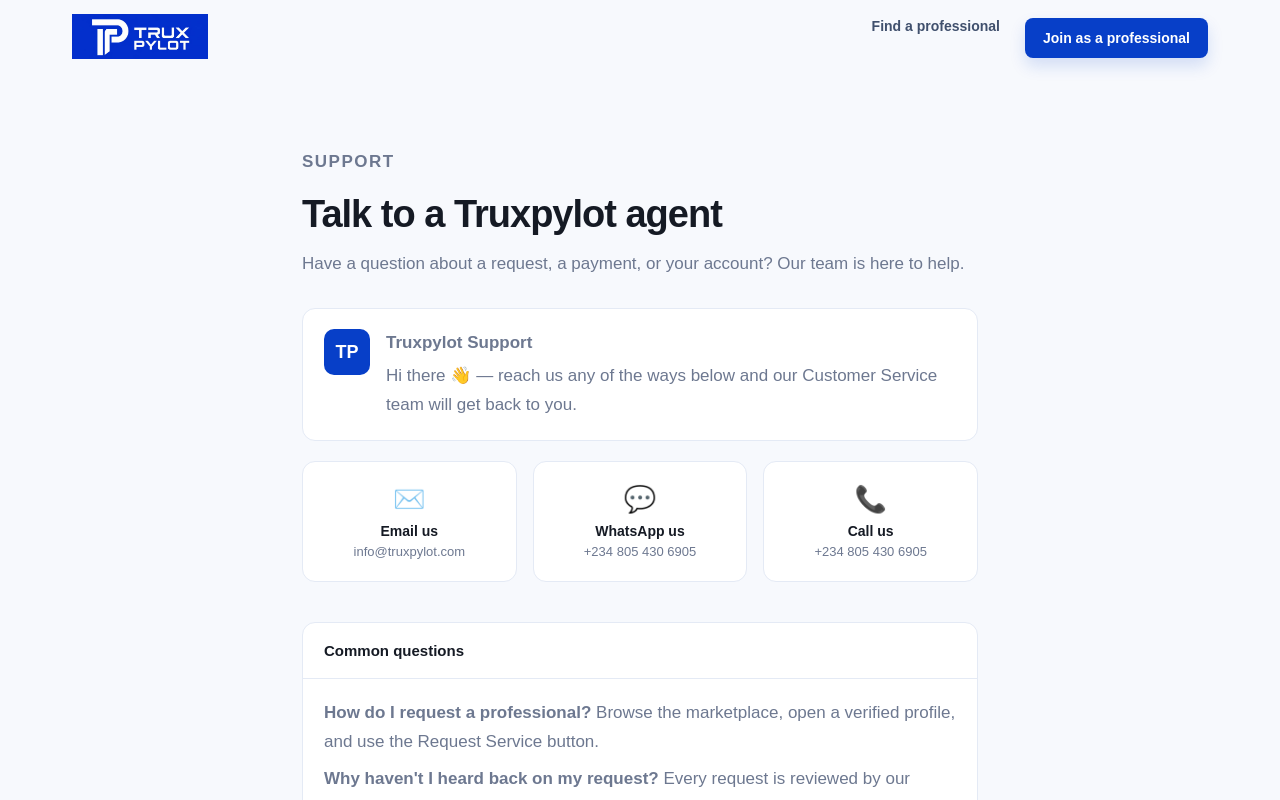
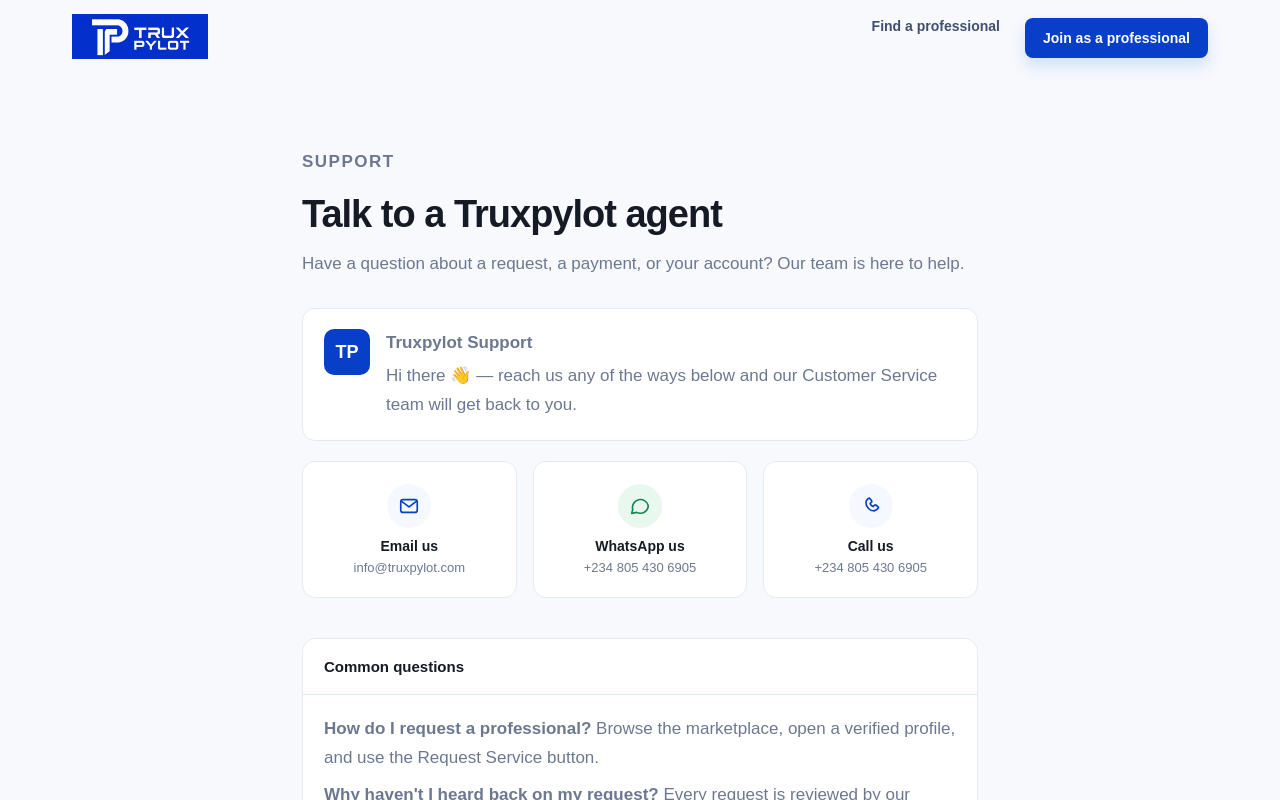
Before and after one commit to ogelvis/TruxPylot, a Next.js app: page /support in a window 1280 px wide. Shown: the top 800 px of the page. Built offline with nearby package versions, Linux system fonts and the light colour scheme.

Commit message:
Add files via upload

```diff
--- a/app/support/page.tsx
+++ b/app/support/page.tsx
@@ -1,4 +1,11 @@
 import Link from 'next/link';
+
+function SupportIcon({ type }: { type: 'mail' | 'chat' | 'phone' }) {
+  const common = { width: 22, height: 22, viewBox: '0 0 24 24', fill: 'none', stroke: 'currentColor', strokeWidth: 1.8, strokeLinecap: 'round' as const, strokeLinejoin: 'round' as const };
+  if (type === 'mail') return <svg {...common}><rect x="3" y="5" width="18" height="14" rx="2.5" /><path d="m4 7 8 6 8-6" /></svg>;
+  if (type === 'chat') return <svg {...common}><path d="M21 11.5a8.38 8.38 0 0 1-8.9 8.36 8.5 8.5 0 0 1-3.8-.9L3 20l1.06-4.13A8.5 8.5 0 1 1 21 11.5Z" /></svg>;
+  return <svg {...common}><path d="M15.5 17.5c-4.7 0-9-4.3-9-9 0-1.4.6-2.7 1.6-3.7l1.1-1.1a1 1 0 0 1 1.5.1l2 2.6a1 1 0 0 1-.1 1.3L11 9.4c.6 1.5 1.7 2.6 3.2 3.2l1.7-1.6a1 1 0 0 1 1.3-.1l2.6 2a1 1 0 0 1 .1 1.5l-1.1 1.1c-1 1-2.3 1.6-3.7 1.6Z" /></svg>;
+}
 
 export default function Support() {
   return (
@@ -11,7 +18,7 @@
         </nav>
       </header>
 
-      <section className="landing" style={{ maxWidth: 720 }}>
+      <section className="landing support-page" style={{ maxWidth: 720 }}>
         <p className="eyebrow">SUPPORT</p>
         <h1 style={{ fontSize: 38 }}>Talk to a Truxpylot agent</h1>
         <p style={{ marginBottom: 30 }}>Have a question about a request, a payment, or your account? Our team is here to help.</p>
@@ -28,21 +35,21 @@
           </div>
         </section>
 
-        <div className="detail-grid" style={{ gridTemplateColumns: 'repeat(3,1fr)' }}>
-          <a href="mailto:info@truxpylot.com" className="panel" style={{ padding: 22, display: 'block', textAlign: 'center' }}>
-            <div style={{ fontSize: 26, marginBottom: 8 }}>✉️</div>
-            <b style={{ display: 'block', marginBottom: 4 }}>Email us</b>
-            <span style={{ color: 'var(--muted)', fontSize: 13 }}>info@truxpylot.com</span>
+        <div className="detail-grid support-contact-grid">
+          <a href="mailto:info@truxpylot.com" className="panel support-contact-card">
+            <span className="support-contact-icon support-contact-icon--blue"><SupportIcon type="mail" /></span>
+            <b>Email us</b>
+            <span className="support-contact-value">info@truxpylot.com</span>
           </a>
-          <a href="https://wa.me/2348054306905" target="_blank" rel="noreferrer" className="panel" style={{ padding: 22, display: 'block', textAlign: 'center' }}>
-            <div style={{ fontSize: 26, marginBottom: 8 }}>💬</div>
-            <b style={{ display: 'block', marginBottom: 4 }}>WhatsApp us</b>
-            <span style={{ color: 'var(--muted)', fontSize: 13 }}>+234 805 430 6905</span>
+          <a href="https://wa.me/2348054306905" target="_blank" rel="noreferrer" className="panel support-contact-card">
+            <span className="support-contact-icon support-contact-icon--green"><SupportIcon type="chat" /></span>
+            <b>WhatsApp us</b>
+            <span className="support-contact-value">+234 805 430 6905</span>
           </a>
-          <a href="tel:+2348054306905" className="panel" style={{ padding: 22, display: 'block', textAlign: 'center' }}>
-            <div style={{ fontSize: 26, marginBottom: 8 }}>📞</div>
-            <b style={{ display: 'block', marginBottom: 4 }}>Call us</b>
-            <span style={{ color: 'var(--muted)', fontSize: 13 }}>+234 805 430 6905</span>
+          <a href="tel:+2348054306905" className="panel support-contact-card">
+            <span className="support-contact-icon support-contact-icon--blue"><SupportIcon type="phone" /></span>
+            <b>Call us</b>
+            <span className="support-contact-value">+234 805 430 6905</span>
           </a>
         </div>
 
```
Also changed, not shown: app/page.tsx (+31 -1 lines), app/globals.css.
